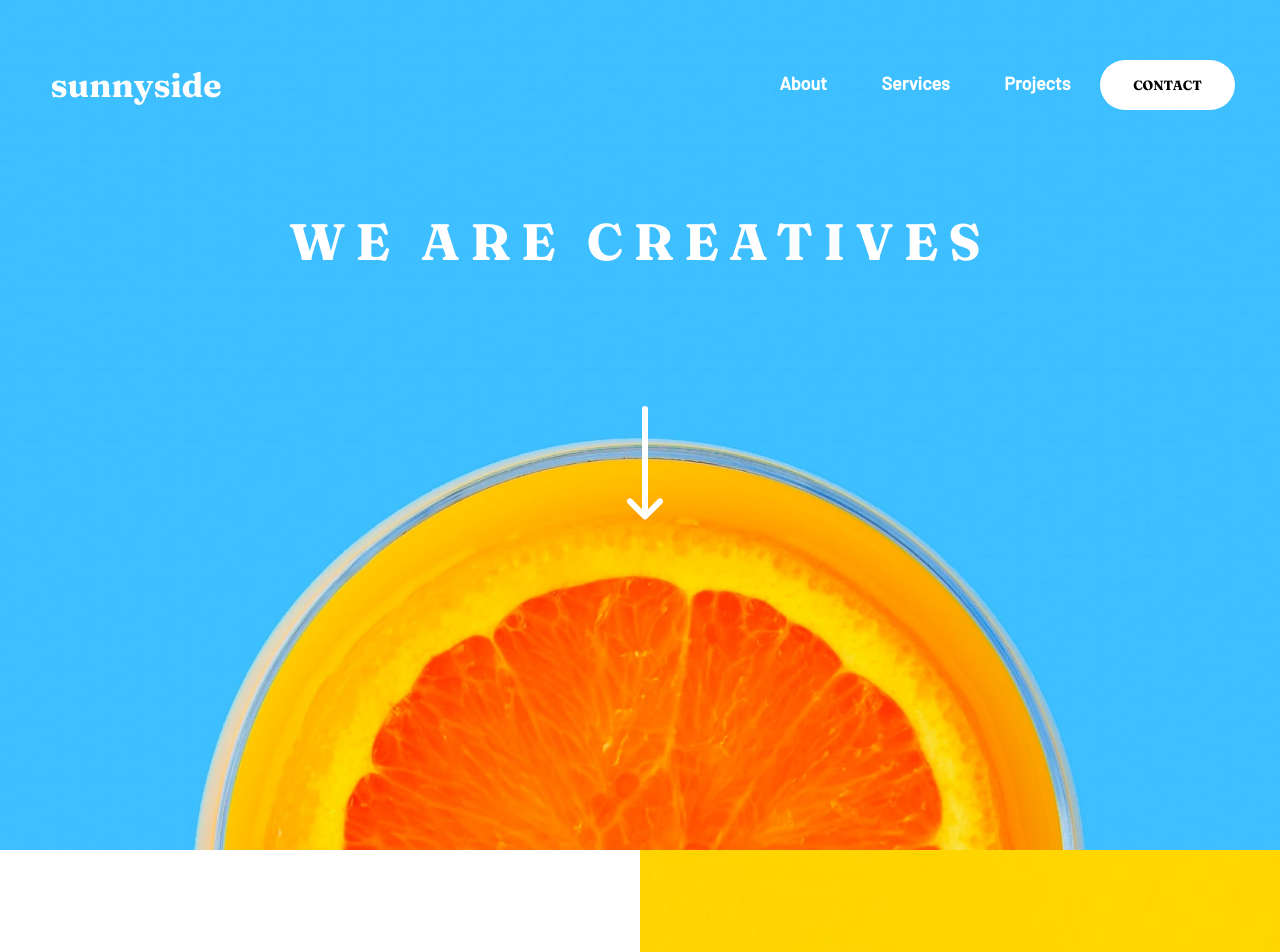
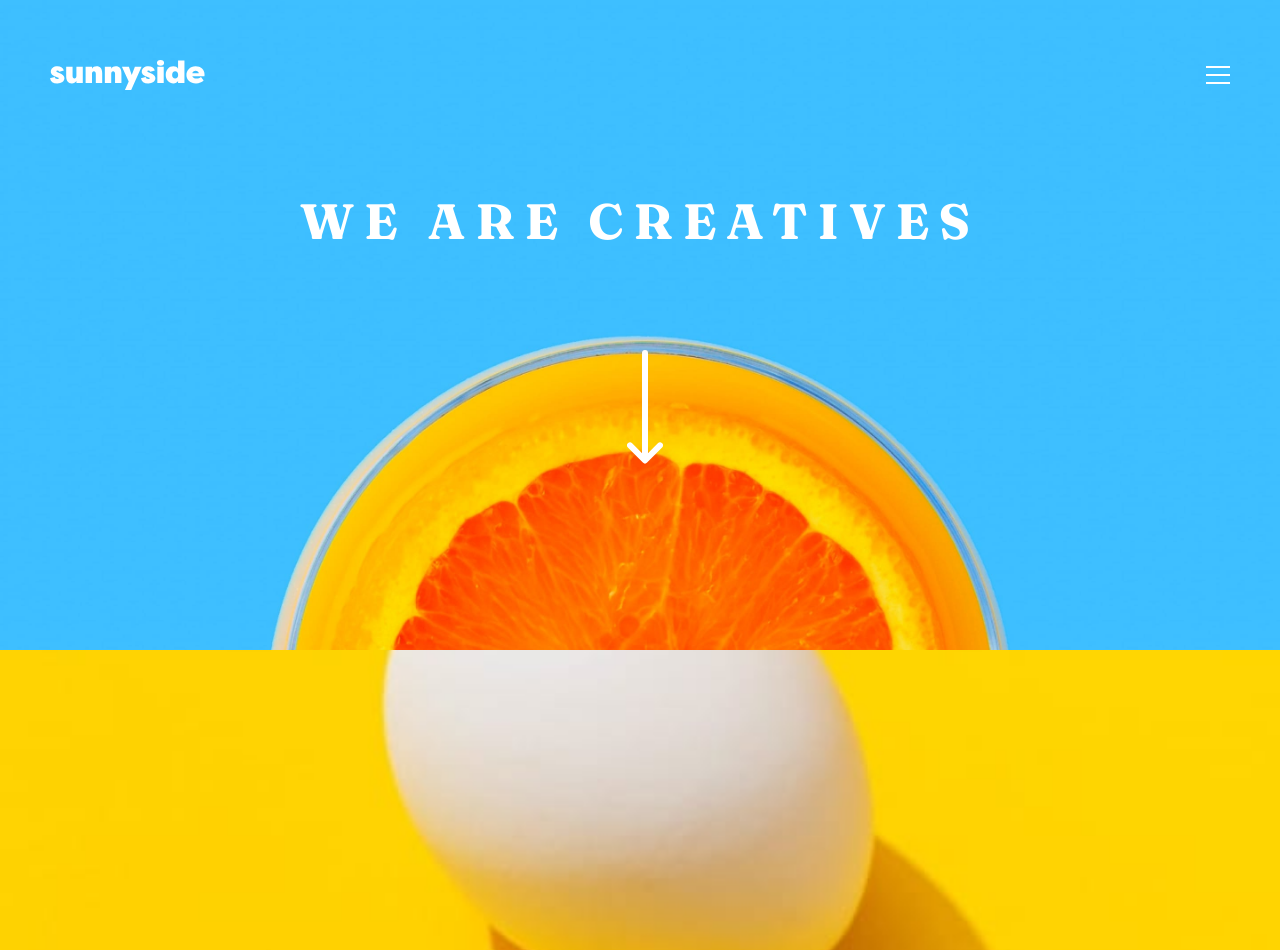
Before and after one commit to kadheryna/Sunnyside-landing-page, a plain HTML site: page index.html in a window 1280 px wide. Shown: the top 952 px of the page. Drawn offline with Linux system fonts and the light colour scheme.

Commit message:
Some changes

```diff
--- a/Styles/styles.scss
+++ b/Styles/styles.scss
@@ -54,11 +54,20 @@ li {
     align-items: center;
     padding: 10px;
 
+    .logo {
+      margin-left: 40px;
+      height: 30px;
+    }
+
     h2 {
       font-size: 2.1rem;
       color: hsl(0, 0%, 100%);
       width: 20%;
       text-align: center;
+    }
+
+    .hamburger {
+      display: none;
     }
   }
 
@@ -67,24 +76,24 @@ li {
     flex-wrap: wrap;
     padding-top: 90px;
     justify-content: space-around;
+    text-align: center;
 
     h1 {
-      font-size: 3.2rem;
-      text-align: center;
+      font-size: 3.1rem;
       letter-spacing: 0.2em;
       color: hsl(0, 0%, 100%);
+    }
   }
 
   .arrow {
     position: absolute;
     left: 49%;
-      bottom: 35%;
-    }
+    bottom: 40%;
   }
 
   .header__nav {
     display: flex;
-    justify-content: space-between;
+    justify-content: space-around;
     align-items: center;
     font-size: 18px;
 
@@ -140,19 +149,19 @@ li {
 
   p {
     font-size: 1rem;
+    margin: 15px 0 20px;
   }
 
   .section1__text1,
   .section1__text2 {
     display: flex;
-    flex-wrap: wrap;
     flex-direction: column;
     justify-content: center;
     align-items: center;
-
+    text-align: left;
+  }
   .section1__button1,
   .section1__button2 {
-      left: 100px;
     font-family: "Fraunces", serif;
     font-size: 14px;
     background-color: transparent;
@@ -163,7 +172,6 @@ li {
 
   .section1__button2 {
     text-decoration: underline 5px solid hsl(6, 99%, 69%);
-    }
   }
 
   .section1__image1 {
@@ -272,7 +280,8 @@ li {
     }
 
     p {
-      margin: 35px auto;
+      margin: 35px auto 15px;
+      -webkit-margin-collapse: collapse;
       color: hsl(232, 10%, 55%);
     }
 
@@ -291,7 +300,6 @@ li {
   display: grid;
   grid-template-columns: repeat(4, auto);
   justify-items: stretch;
-  margin-top: 80px;
 
   .milk,
   .oranges,
@@ -312,7 +320,7 @@ li {
   h2 {
     font-size: 30px;
     color: hsl(168, 34%, 41%);
-    margin: auto auto 20px;
+    margin: auto auto 30px;
     text-align: center;
   }
 
@@ -349,7 +357,24 @@ li {
   }
 }
 
-@media (max-device-width: 700px) {
+@media (max-device-width: 800px) {
+  .header {
+    height: 600px;
+
+    .arrow {
+      top: 350px;
+    }
+
+    .header__nav {
+      display: none;
+    }
+
+    .hamburger {
+      display: block !important;
+      margin-right: 40px;
+    }
+  }
+
   .arrow {
     position: absolute;
     bottom: 40%;
@@ -384,12 +409,12 @@ li {
 
     .section1__image1 {
       grid-area: image1;
-      height: 400px;
+      height: 300px;
     }
 
     .section1__image2 {
       grid-area: image2;
-      height: 400px;
+      height: 300px;
     }
 
     .section1__box1 {
--- a/index.html
+++ b/index.html
@@ -24,10 +24,14 @@
   </head>
   <body>
     <!-- HEADER -->
-    <header>
-      <div class="header">
+    <header class="header">
       <div class="header__logo">
-          <h2>sunnyside</h2>
+        <img class="logo" src="./Images/logo.svg" alt="Logo" />
+        <img
+          class="hamburger"
+          src="./Images/icon-hamburger.svg"
+          alt="Hamburger"
+        />
         <nav class="header__nav">
           <ul>
             <li><a href="#" target="_blank">About</a></li>
@@ -40,7 +44,6 @@
       <div class="header__text">
         <h1>WE ARE CREATIVES</h1>
         <img class="arrow" src="./Images/icon-arrow-down.svg" alt="arrow" />
-        </div>
       </div>
     </header>
     <!-- SECTION 1 -->
```
Also changed, not shown: Styles/styles.css, 1 other file. Lines whose indentation alone changed are shown as unchanged.
